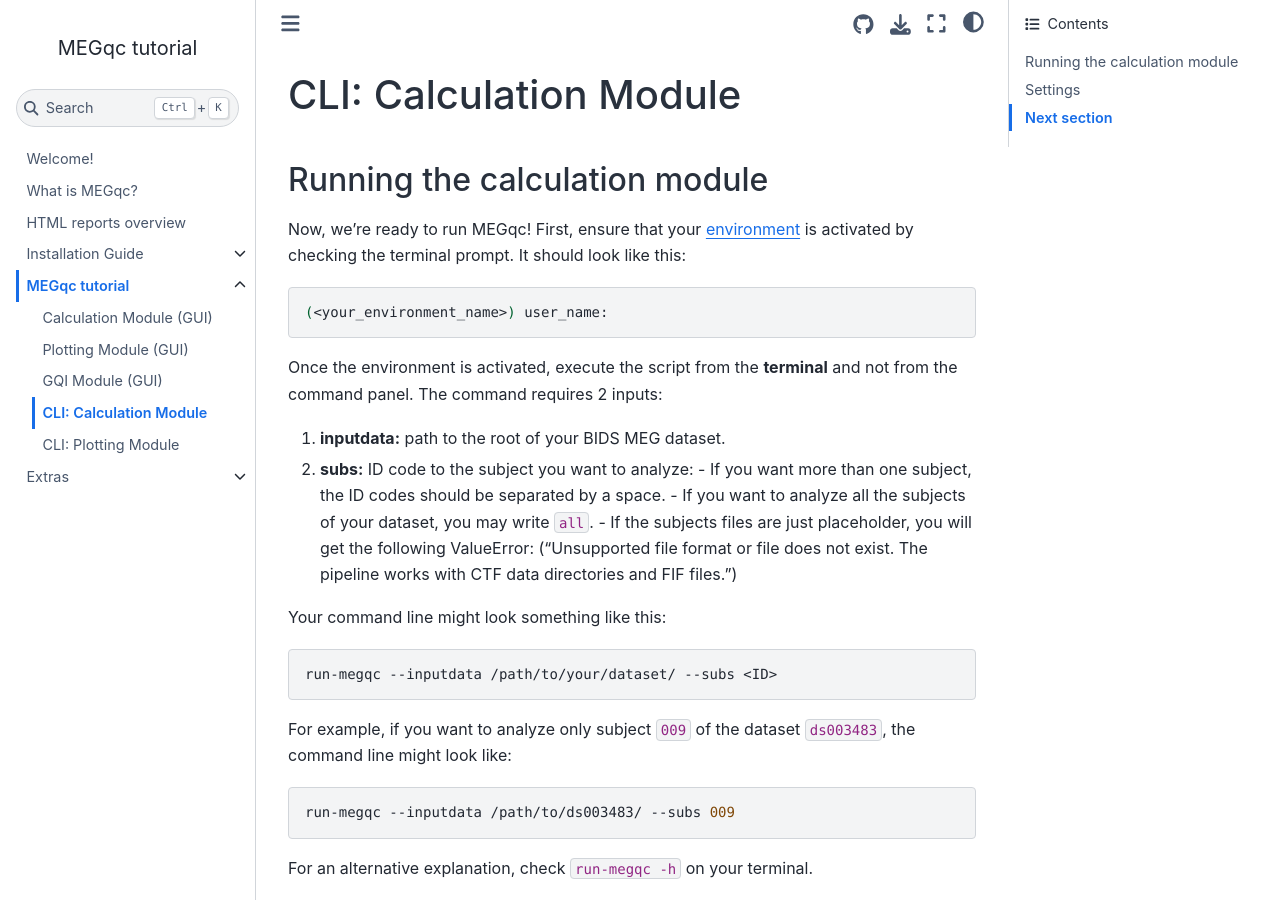
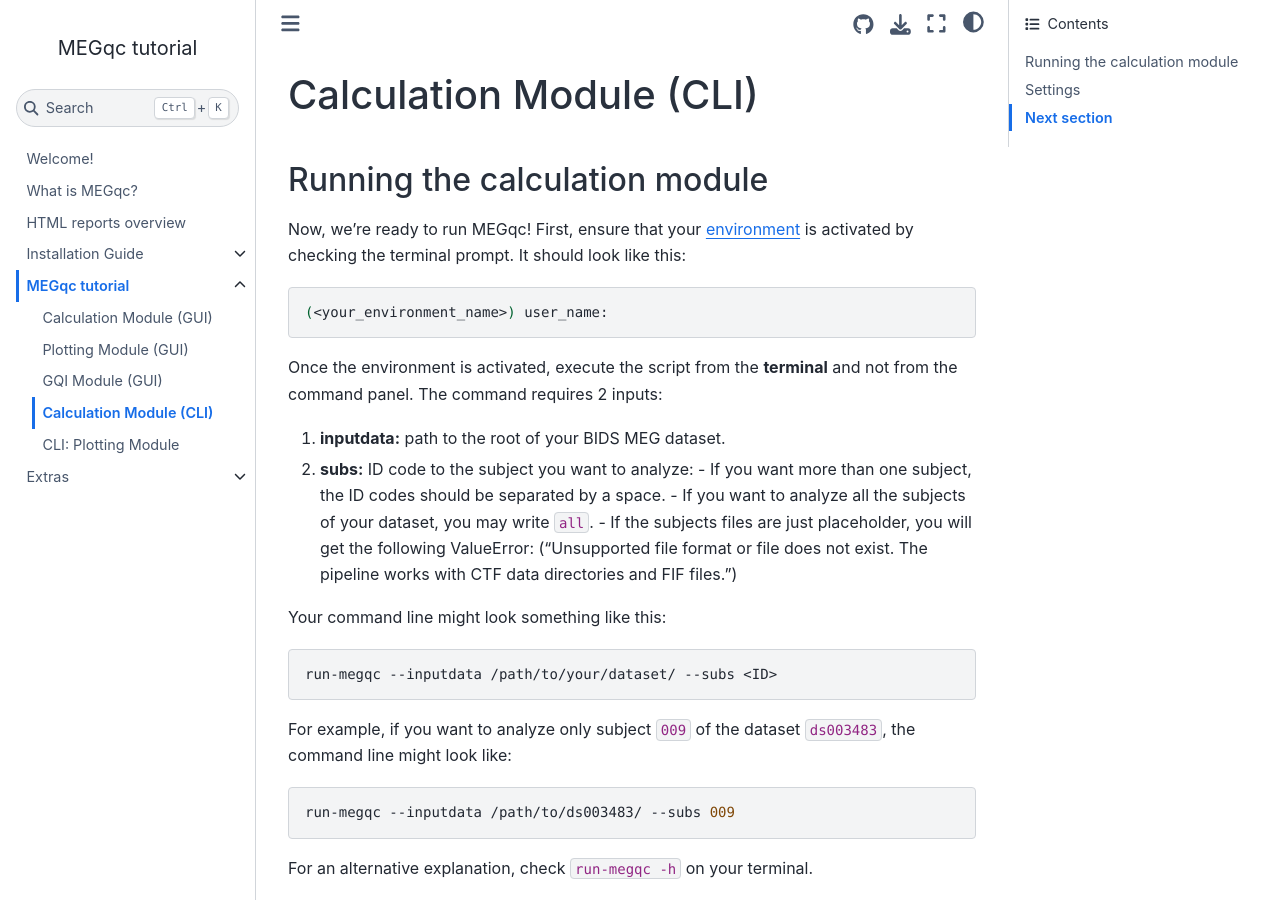
Before and after one commit to ANCPLabOldenburg/megqc_documentation, a Jupyter Book: the page built from tutorial/calc_cli.md, in a window 1280 px wide and 900 px high. Built offline with Jupyter Book 1.0.4 settings and Sphinx 7.4.7 and the Sphinx Book theme 1.1.4, drawn with Linux system fonts in a browser that asks for light colours; pages that are not in the unit, such as notebooks, are missing from menus.

```diff
--- a/tutorial/calc_cli.md
+++ b/tutorial/calc_cli.md
@@ -1,4 +1,4 @@
-# CLI: Calculation Module
+# Calculation Module (CLI)
 
 ## Running the calculation module
 Now, we're ready to run MEGqc! First, ensure that your [environment](../extra/environment) is activated by checking the terminal prompt. It should look like this:
```
